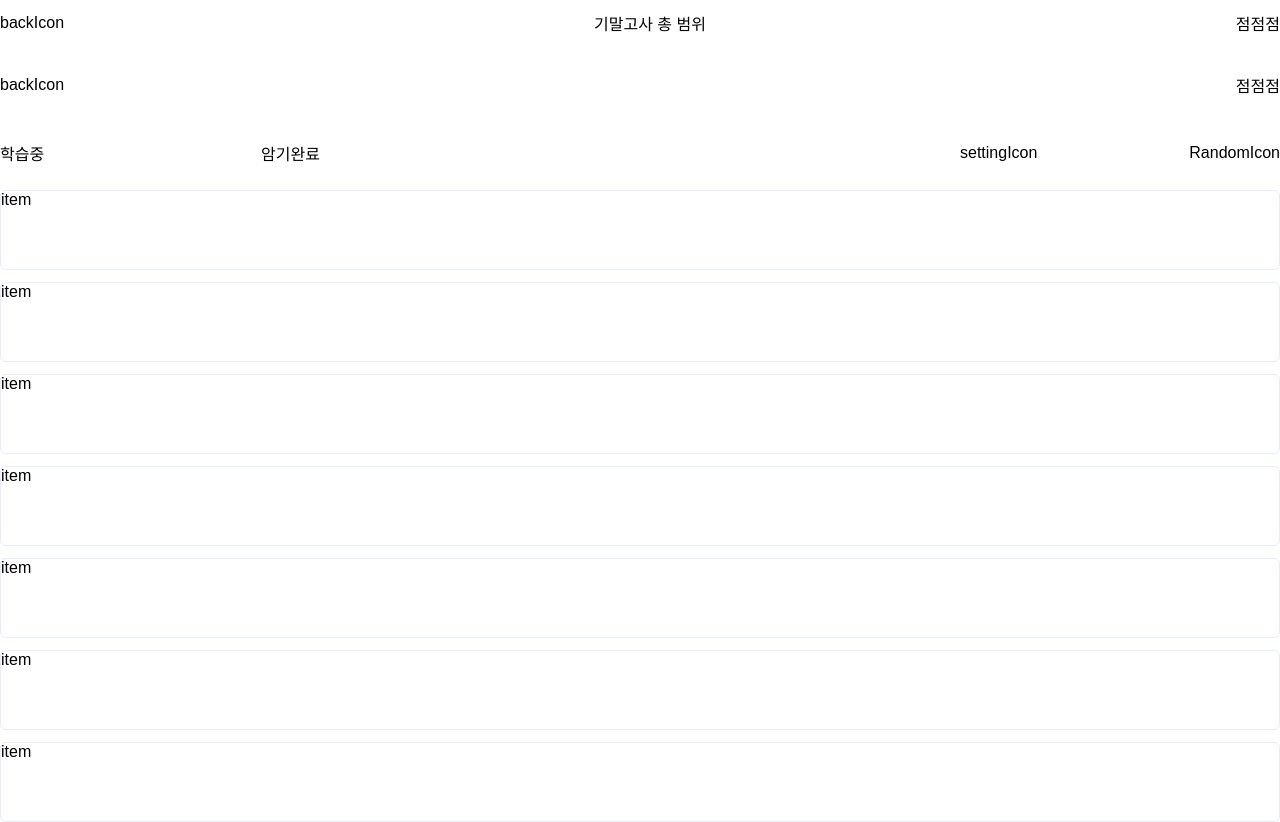
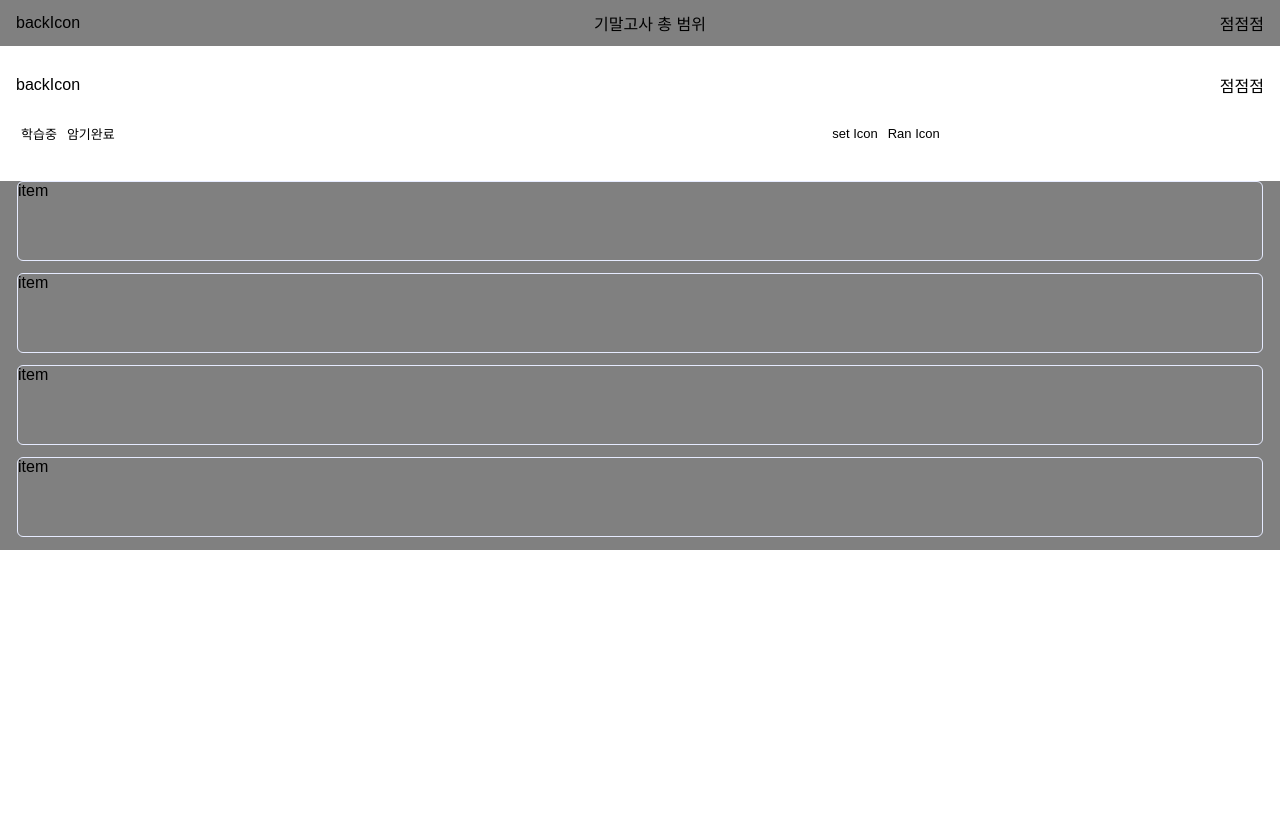
Before and after one commit to woohyun1031/Mise-Chery-Clone, a React (Create React App) app in the folder my-app/: page / in a window 1280 px wide. Shown: the top 822 px of the page. After the commit the page ends 800 px from the top, so only its background shows below. Built offline with nearby package versions, Linux system fonts and the light colour scheme.

Commit message:
Feat: Redux/Toolkit 추가

```diff
--- a/my-app/package.json
+++ b/my-app/package.json
@@ -12,6 +12,7 @@
     "react-dom": "^18.2.0",
     "react-router-dom": "^6.3.0",
     "react-scripts": "5.0.1",
+    "redux-typescript": "^1.2.1",
     "styled-components": "^5.3.5",
     "typescript": "^4.7.4",
     "web-vitals": "^2.1.4"
@@ -41,8 +42,10 @@
     ]
   },
   "devDependencies": {
+    "@reduxjs/toolkit": "^1.8.3",
     "@types/react": "^18.0.15",
     "@types/react-dom": "^18.0.6",
+    "@types/react-redux": "^7.1.24",
     "@types/react-router-dom": "^5.3.3",
     "@types/styled-components": "^5.1.25",
     "@typescript-eslint/eslint-plugin": "^5.30.5",
--- a/my-app/src/App.tsx
+++ b/my-app/src/App.tsx
@@ -1,10 +1,12 @@
+import styled from 'styled-components';
+
 import GlobalStyle from './styles/GlobalStyle';
 
 import Header from './components/Header';
 import SubHeader from './components/SubHeader';
-import styled from 'styled-components';
 import CardList from './components/CardList';
 import CardHeader from './components/CardHeader';
+
 const App = () => {
 	return (
 		<>
--- a/my-app/src/components/Card.tsx
+++ b/my-app/src/components/Card.tsx
@@ -1,10 +1,15 @@
+import { MouseEvent } from 'react';
 import styled from 'styled-components';
 import Grid from '../elements/Grid';
 
-const Card = () => {
+type CardProps = {
+	_onClick(value: MouseEvent<HTMLDivElement>): any;
+};
+
+const Card = (props: CardProps) => {
 	return (
 		<>
-			<CardBox>item</CardBox>
+			<CardBox onClick={props._onClick}>item</CardBox>
 		</>
 	);
 };
--- a/my-app/src/components/CardHeader.tsx
+++ b/my-app/src/components/CardHeader.tsx
@@ -4,25 +4,25 @@ import Grid from '../elements/Grid';
 const CardHeader = () => {
 	return (
 		<>
-			<HeaderWrap>
-				<Grid is_flex>
-					<Grid width='25%' is_flex>
-						<div>학습중</div>
-						<div>암기완료</div>
-					</Grid>
-					<Grid width='25%' is_flex>
-						<div>settingIcon</div>
-						<div>RandomIcon</div>
-					</Grid>
+			<Grid width='100%' height='57px' padding='0 16px' is_flex>
+				<Grid width='35%'>
+					<Text>학습중</Text>
+					<Text>암기완료</Text>
 				</Grid>
-			</HeaderWrap>
+				<Grid width='35%'>
+					<Text>set Icon</Text>
+					<Text>Ran Icon</Text>
+				</Grid>
+			</Grid>
 		</>
 	);
 };
 
 export default CardHeader;
 
-const HeaderWrap = styled.div`
-	width: 100%;
-	height: 57px;
+const Text = styled.div`
+	display: inline-block;
+	font-size: 13px;
+	margin: 0 5px;
+	text-align: center;
 `;
--- a/my-app/src/components/CardList.tsx
+++ b/my-app/src/components/CardList.tsx
@@ -1,21 +1,19 @@
+import { MouseEvent } from 'react';
 import styled from 'styled-components';
 import Card from './Card';
 
 const CardList = () => {
+	const onclick = (e: MouseEvent<HTMLDivElement>) => {
+		console.log(e);
+	};
+
 	return (
 		<>
 			<CardListWrap>
-				<Card />
-				<Card />
-				<Card />
-				<Card />
-				<Card />
-				<Card />
-				<Card />
-				<Card />
-				<Card />
-				<Card />
-				<Card />
+				<Card _onClick={onclick} />
+				<Card _onClick={onclick} />
+				<Card _onClick={onclick} />
+				<Card _onClick={onclick} />
 			</CardListWrap>
 		</>
 	);
@@ -24,7 +22,10 @@ const CardList = () => {
 export default CardList;
 
 const CardListWrap = styled.div`
-	width: 100%;
+	width: 100%; //height값 유동적으로 받아오기
+	padding: 0 16px;
 	overflow-y: scroll;
 	z-index: 999;
+	border: 0.5px solid gray;
+	background-color: gray;
 `;
--- a/my-app/src/components/Header.tsx
+++ b/my-app/src/components/Header.tsx
@@ -6,7 +6,7 @@ const Header = () => {
 		<>
 			<HeaderBox>
 				<Grid width='100%' height='46px'>
-					<Grid is_flex>
+					<Grid is_flex bg='gray' padding='0 16px'>
 						<Icon>backIcon</Icon>
 						<div>기말고사 총 범위</div>
 						<Icon>점점점</Icon>
--- a/my-app/src/components/SubHeader.tsx
+++ b/my-app/src/components/SubHeader.tsx
@@ -4,7 +4,7 @@ import Grid from '../elements/Grid';
 const SubHeader = () => {
 	return (
 		<>
-			<Grid width='100%' height='78px'>
+			<Grid width='100%' height='78px' padding='0 16px'>
 				<Grid is_flex>
 					<Icon>backIcon</Icon>
 					<Icon>점점점</Icon>
--- a/my-app/src/styles/GlobalStyle.ts
+++ b/my-app/src/styles/GlobalStyle.ts
@@ -9,7 +9,7 @@ const GlobalStyle = createGlobalStyle`
   }
   body {
     background-color: #ffff;
-    padding-top: 190px;
+    padding-top: 180px;
   }
   li {
     list-style: none;
```
Also changed, not shown: my-app/src/store/configStore.ts (added, +10 -0 lines), 1 other file (tests, documents, lock files or other folders).
